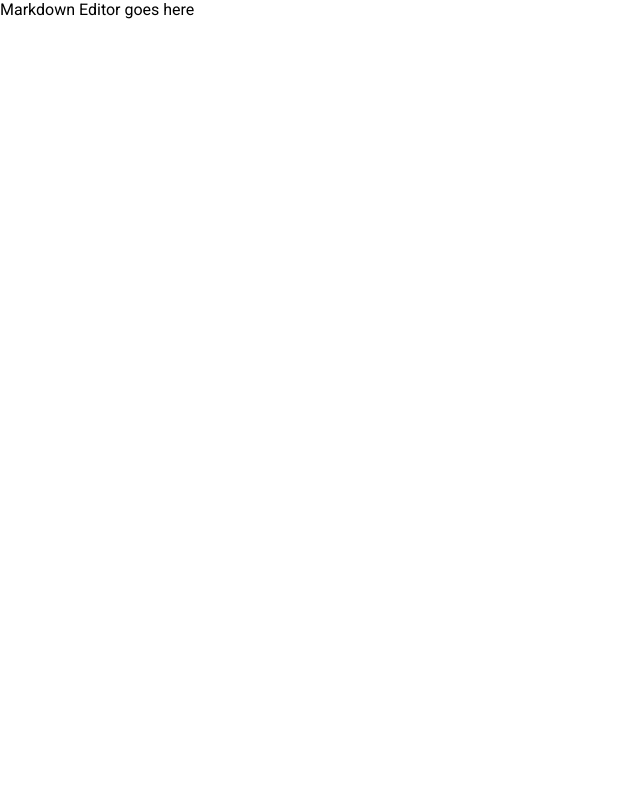
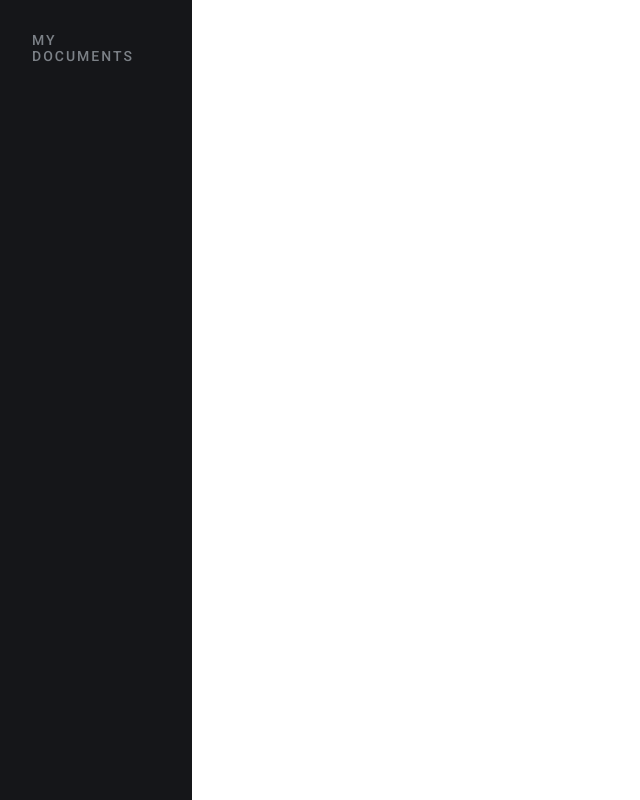
Before and after one commit to eawebmaster20/markdown-editor, an Angular app: page / in a window 1280 px wide. Shown: the whole page, without its empty margins (0-640 px from the left). Built offline with nearby package versions, Linux system fonts and the light colour scheme.

Commit message:
style: create sidebar ui

```diff
--- a/src/app/app.component.html
+++ b/src/app/app.component.html
@@ -1,5 +1,8 @@
 <main class="main">
-  <div class="content">Markdown Editor goes here</div>
+  <div class="content">
+    <!-- Markdown Editor goes here -->
+    <app-sidebar></app-sidebar>
+  </div>
 </main>
 
 <router-outlet />
--- a/src/app/app.component.ts
+++ b/src/app/app.component.ts
@@ -1,10 +1,11 @@
 import { Component } from '@angular/core';
 import { RouterOutlet } from '@angular/router';
+import { SidebarComponent } from './sidebar/sidebar.component'
 
 @Component({
   selector: 'app-root',
   standalone: true,
-  imports: [RouterOutlet],
+  imports: [RouterOutlet,SidebarComponent],
   templateUrl: './app.component.html',
   styleUrl: './app.component.scss',
 })
--- /dev/null
+++ b/src/app/sidebar/sidebar.component.html
@@ -0,0 +1,3 @@
+<aside>
+  <h3>MY DOCUMENTS</h3>
+</aside>
--- /dev/null
+++ b/src/app/sidebar/sidebar.component.scss
@@ -0,0 +1,15 @@
+@import '../../styles.scss';
+
+aside {
+  width: 15%;
+  min-height: 100vh;
+  background-color: var(--slate-1000);
+  padding: 2rem;
+
+  h3{
+    color: var(--slate-500);
+    font-weight: 500;
+    letter-spacing: 0.125rem;
+    font-size: 0.875rem;
+  }
+}
```
Also changed, not shown: src/app/sidebar/sidebar.component.ts (added, +12 -0 lines), .angulardoc.json (added), 1 other file (tests, documents, lock files or other folders).
